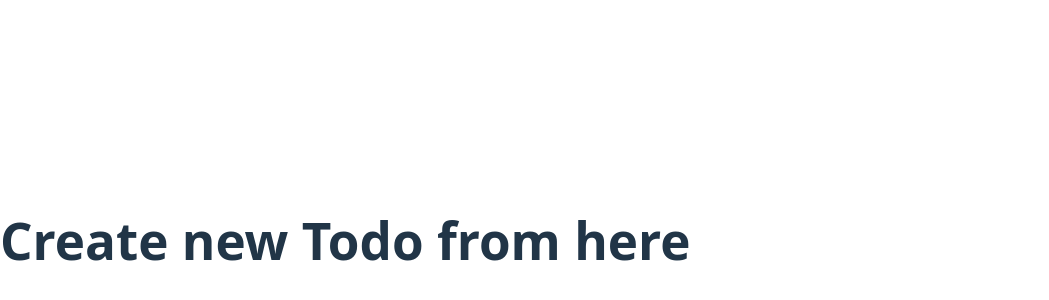
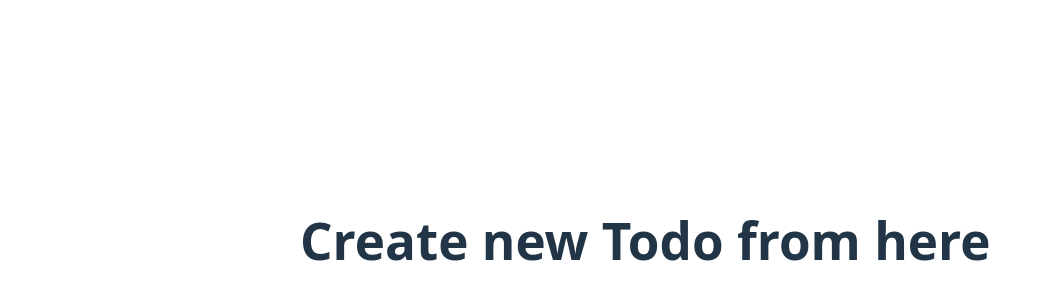
Before and after one commit to Nayan-Vijay-Sonawane/New-React-Series, a React (Vite) app in the folder vite-project/: page / in a window 1280 px wide. Shown: the part 160-460 px from the top of the page, without its empty margins (0-1049 px from the left). Built offline with nearby package versions, Linux system fonts and the light colour scheme.

Commit message:
new changes in this

```diff
--- a/vite-project/src/component/CreateTodo.jsx
+++ b/vite-project/src/component/CreateTodo.jsx
@@ -1,7 +1,14 @@
 import React from 'react';
+import '../index.css';
 
 const CreateTodo = () => {
-    return <h1> Create new Todo from here </h1>;
+    const styles = {
+        backgroundColor: 'white',
+        textAlign:'center',
+        marginLeft: '300px',
+    }
+
+    return <h1 style={styles}> Create new Todo from here </h1>;
 }
 
 export default CreateTodo;
--- a/vite-project/src/index.css
+++ b/vite-project/src/index.css
@@ -12,6 +12,11 @@
   text-rendering: optimizeLegibility;
   -webkit-font-smoothing: antialiased;
   -moz-osx-font-smoothing: grayscale;
+}
+.newspace{
+  text-align:center;
+  align-items: center;
+  place-items: center;
 }
 
 a {
@@ -34,6 +39,7 @@ body {
 h1 {
   font-size: 3.2em;
   line-height: 1.1;
+  display: flex;
   align-items: center;
   place-items: center;
   text-align: center;
```
Also changed, not shown: 1 other file (tests, documents, lock files or other folders).
